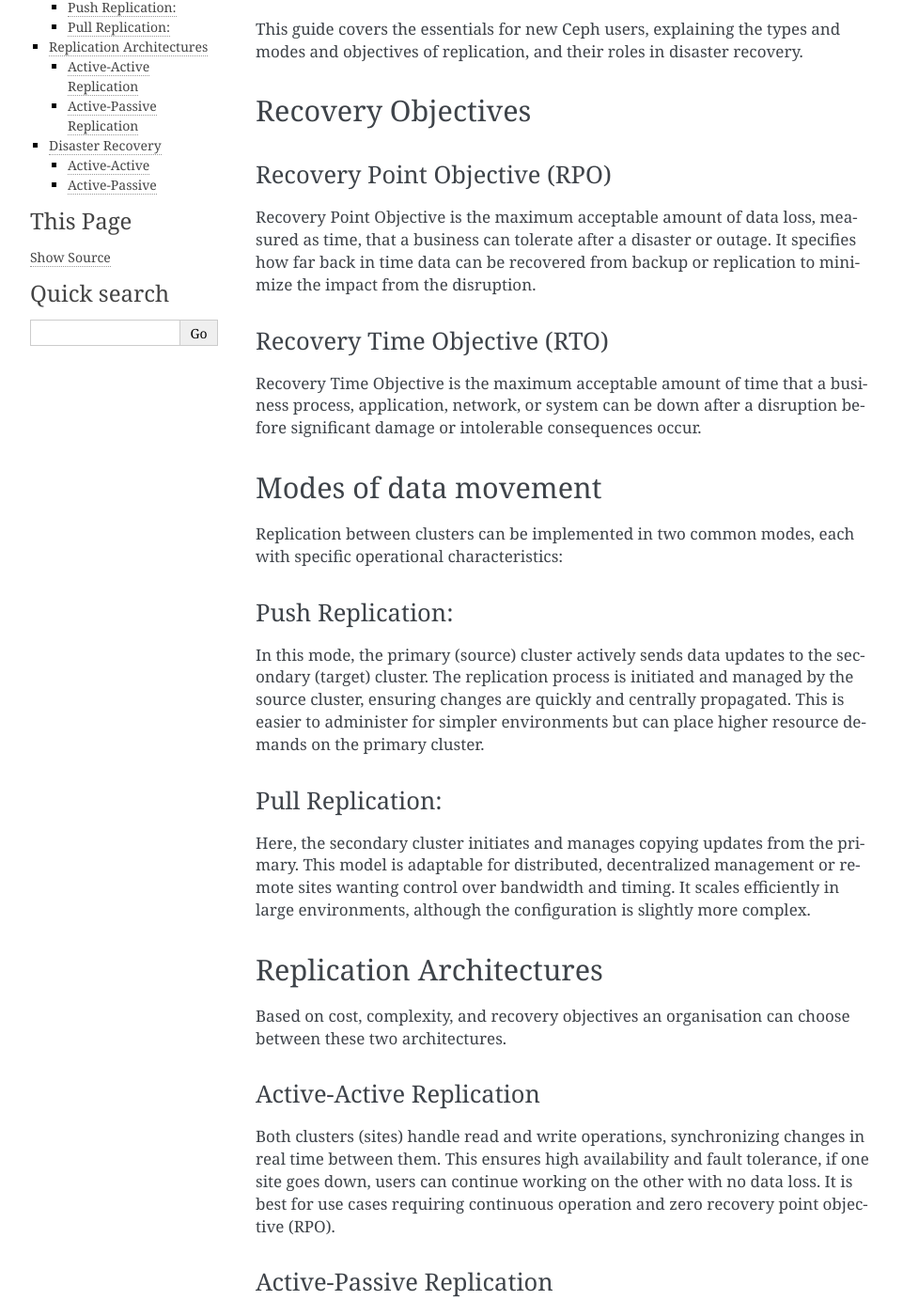
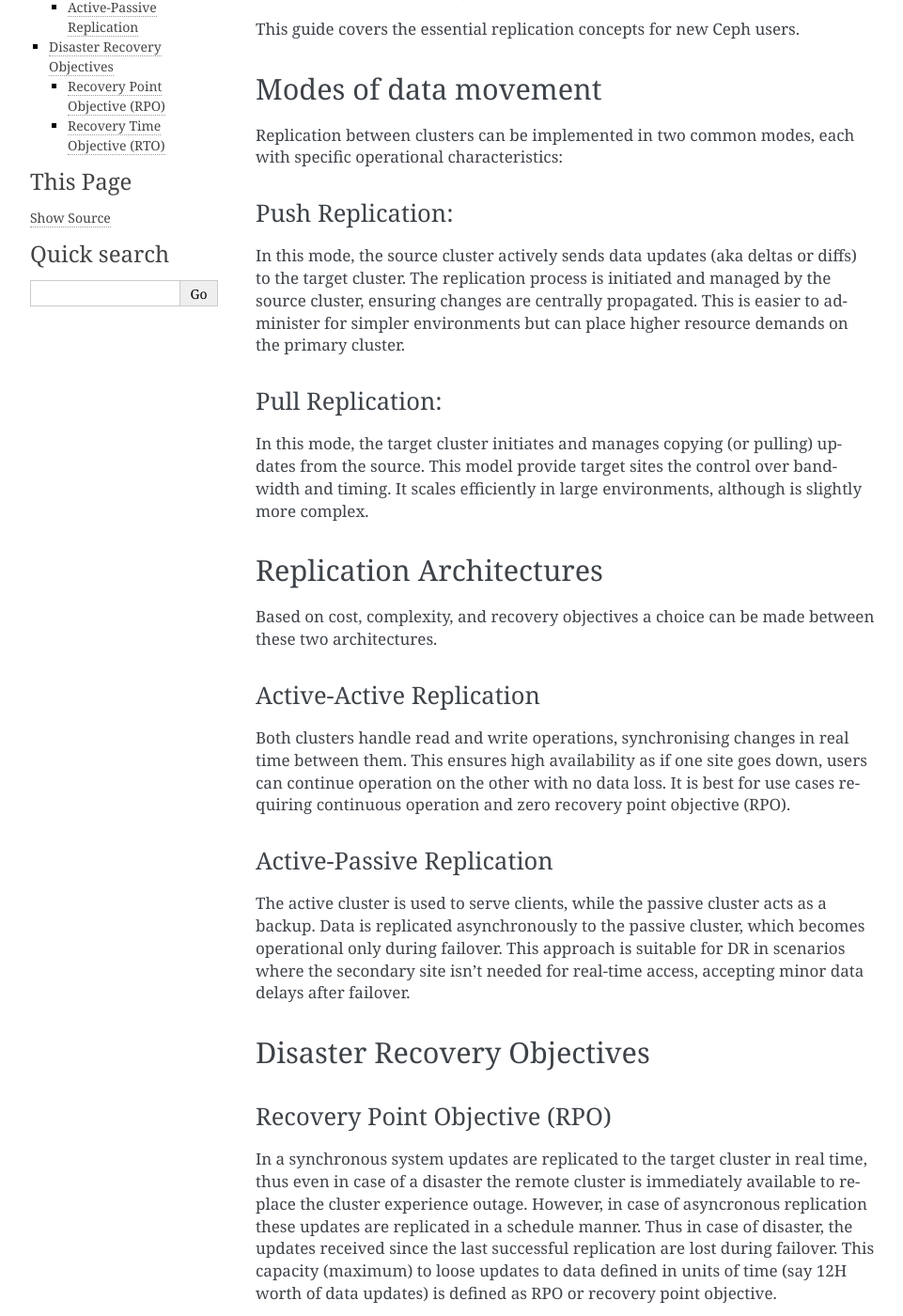
Before and after one commit to canonical/microceph, a Sphinx documentation site: the page built from docs/explanation/replication.rst, in a window 1280 px wide and 1400 px high, scrolled down 244 px. Shown: the whole window at 94% size, without its empty margins (148-1109 px from the left). Built offline with Sphinx 7.4.7, drawn with Linux system fonts in a browser that asks for light colours; some of the changed text lies outside the part shown.

Commit message:
fix: doc checks
Signed-off-by: Utkarsh Bhatt <utkarsh.bhatt@canonical.com>

```diff
--- a/docs/.custom_wordlist.txt
+++ b/docs/.custom_wordlist.txt
@@ -365,3 +365,6 @@
 writethrough
 YAML
 Subvolume
+
+RTO
+RPO
--- a/docs/explanation/replication.rst
+++ b/docs/explanation/replication.rst
@@ -1,29 +1,13 @@
 Remote Replication
 ==================
 
-Remote replication in Ceph storage clusters is a key feature designed to enhance data protection and
-enable disaster recovery for organizations of all sizes. It allows data from one Ceph cluster to be
-duplicated and synchronized to another, often at a geographically distant site, ensuring that information
-remains safe even in the event of serious failures, site-wide outages, or other catastrophic events.
+Cloud storage services (like Ceph) are responsible for persisting information irrespective of faults and
+failures in parts of the cluster. These faults could be temporary network failures, disk faults, power failures
+or even failure of multiple nodes. Remote replication is a mechanism used to replicate data to a remote storage
+cluster, typically located at a different geographical site to prevent complete outage in the event of a large
+enough fault like natural disaster.
 
-This guide covers the essentials for new Ceph users, explaining the types and modes and objectives of
-replication, and their roles in disaster recovery.
-
-Recovery Objectives
--------------------
-
-Recovery Point Objective (RPO)
-~~~~~~~~~~~~~~~~~~~~~~~~~~~~~~
-
-Recovery Point Objective is the maximum acceptable amount of data loss, measured as time, that a business
-can tolerate after a disaster or outage. It specifies how far back in time data can be recovered from
-backup or replication to minimize the impact from the disruption.
-
-Recovery Time Objective (RTO)
-~~~~~~~~~~~~~~~~~~~~~~~~~~~~~
-
-Recovery Time Objective is the maximum acceptable amount of time that a business process, application,
-network, or system can be down after a disruption before significant damage or intolerable consequences occur.
+This guide covers the essential replication concepts for new Ceph users.
 
 Modes of data movement
 -----------------------
@@ -33,50 +17,51 @@
 Push Replication:
 ~~~~~~~~~~~~~~~~~
 
-In this mode, the primary (source) cluster actively sends data updates to the secondary (target) cluster. The
-replication process is initiated and managed by the source cluster, ensuring changes are quickly and centrally
-propagated. This is easier to administer for simpler environments but can place higher resource demands on
-the primary cluster.
+In this mode, the source cluster actively sends data updates (aka deltas or diffs) to the target cluster. The
+replication process is initiated and managed by the source cluster, ensuring changes are centrally propagated.
+This is easier to administer for simpler environments but can place higher resource demands on the primary
+cluster.
 
 Pull Replication:
 ~~~~~~~~~~~~~~~~~
 
-Here, the secondary cluster initiates and manages copying updates from the primary. This model is adaptable
-for distributed, decentralized management or remote sites wanting control over bandwidth and timing. It scales
-efficiently in large environments, although the configuration is slightly more complex.
+In this mode, the target cluster initiates and manages copying (or pulling) updates from the source. This model
+provide target sites the control over bandwidth and timing. It scales efficiently in large environments, although
+is slightly more complex.
 
 Replication Architectures
 -------------------------
 
-Based on cost, complexity, and recovery objectives an organisation can choose between these two architectures.
+Based on cost, complexity, and recovery objectives a choice can be made between these two architectures.
 
 Active-Active Replication
 ~~~~~~~~~~~~~~~~~~~~~~~~~
 
-Both clusters (sites) handle read and write operations, synchronizing changes in real time between them.
-This ensures high availability and fault tolerance, if one site goes down, users can continue working on the
-other with no data loss. It is best for use cases requiring continuous operation and zero recovery point
-objective (RPO).
+Both clusters handle read and write operations, synchronising changes in real time between them. This ensures high
+availability as if one site goes down, users can continue operation on the other with no data loss. It is best for
+use cases requiring continuous operation and zero recovery point objective (RPO).
 
 Active-Passive Replication
 ~~~~~~~~~~~~~~~~~~~~~~~~~~
 
-Only one cluster (active) is used for operations, while the passive cluster acts as a backup. Data is
-replicated asynchronously to the passive site, which becomes operational only during failover. This approach
-is suitable for DR in scenarios where the secondary site isn’t needed for real-time access, accepting
-minor data delays after failover.
+The active cluster is used to serve clients, while the passive cluster acts as a backup. Data is replicated asynchronously
+to the passive cluster, which becomes operational only during failover. This approach is suitable for DR in scenarios
+where the secondary site isn’t needed for real-time access, accepting minor data delays after failover.
 
-Disaster Recovery
------------------
+Disaster Recovery Objectives
+-----------------------------
 
-Active-Active
-~~~~~~~~~~~~~
+Recovery Point Objective (RPO)
+~~~~~~~~~~~~~~~~~~~~~~~~~~~~~~
 
-This architecture offers real-time failover and is ideal for mission-critical applications, but requires careful
-planning regarding network latency, consistency management, and administrative overhead.
+In a synchronous system updates are replicated to the target cluster in real time, thus even in case of a disaster
+the remote cluster is immediately available to replace the cluster experience outage. However, in case of asyncronous
+replication these updates are replicated in a schedule manner. Thus in case of disaster, the updates received since the
+last successful replication are lost during failover. This capacity (maximum) to loose updates to data defined in units
+of time (say 12H worth of data updates) is defined as RPO or recovery point objective.
 
-Active-Passive
-~~~~~~~~~~~~~~
+Recovery Time Objective (RTO)
+~~~~~~~~~~~~~~~~~~~~~~~~~~~~~
 
-Offers simpler and resource-efficient DR strategy at the cost of some data loss as agreed upon by the Recovery
-point objective (RPO).
+Recovery Time Objective is the maximum acceptable amount of time that a system can be down after a disruption before
+significant damage or intolerable consequences occur.
```
